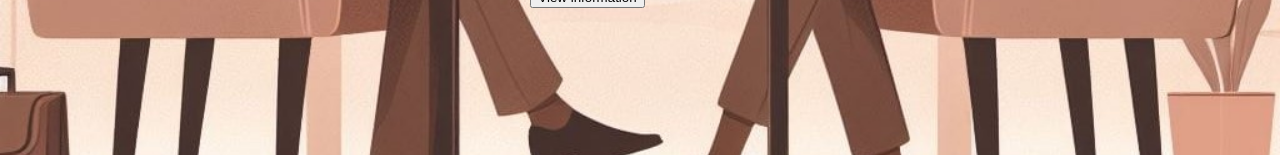
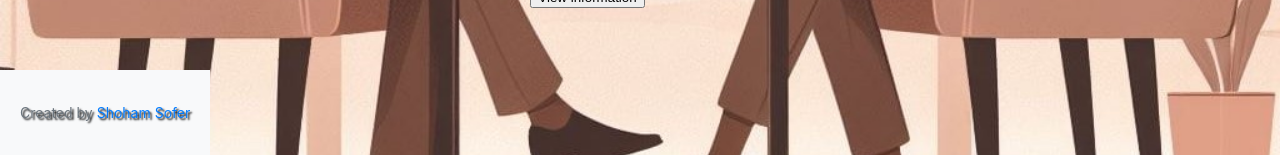
Before and after one commit to sofer1445/app_for_cv, a React (Create React App) app: page /TheRightJob in a window 1280 px wide. Shown: the part 645-800 px from the top of the page. Built offline with nearby package versions, Linux system fonts and the light colour scheme; no server answers.

Commit message:
styles 16/01/2024

```diff
--- a/package.json
+++ b/package.json
@@ -17,6 +17,7 @@
     "react-router-dom": "^6.2.1",
     "react-scripts": "5.0.1",
     "react-table": "^7.8.0",
+    "styled-components": "^6.1.8",
     "web-vitals": "^2.1.4"
   },
   "scripts": {
--- a/src/App.js
+++ b/src/App.js
@@ -7,6 +7,30 @@ import SearchJob from './SearchJob';
 import CheckLocalJobDescription from "./CheckLocalJobDescription";
 import aboutLogo from "./aboutLogo.webp";
 import About from "./About";
+import styled from 'styled-components';
+
+const Footer = styled.div`
+    background-color: #f8f9fa;
+    text-align: center;
+    padding: 20px;
+    position: fixed; /* תקבע את המיקום של האלמנט */
+    bottom: 0; /* הזז את האלמנט לתחתית הדף */
+    left: 0; /* הזז את האלמנט לצד שמאל של הדף */
+`;
+
+const FooterText = styled.p`
+    color: #6c757d;
+    font-size: 14px;
+`;
+
+const FooterLink = styled.a`
+    color: #007bff;
+    text-decoration: none;
+
+    &:hover {
+        color: #0056b3;
+    }
+`;
 
 function App() {
     const [page, setPage] = useState("menu");
@@ -54,7 +78,18 @@ function App() {
             </div>
             <img className={"App-aboutLogo"} src={aboutLogo} alt={"aboutLogo"}
                  onClick={handleAboutClick}/>
-            {page === "about" ? <About /> : null}
+            {page === "about" ? <About /> :
+                <Footer>
+                    <FooterText>
+                        <FooterText>Created by
+                            <FooterLink href="https://www.linkedin.com/in/shoham-sofer/"
+                                        target="_blank"
+                                        rel="noreferrer"
+                                        onClick={() => console.log('Link was clicked!')}> Shoham Sofer</FooterLink>
+                        </FooterText>
+                    </FooterText>
+                </Footer>
+            }
         </div>
     );
 }
--- a/src/FileUpload.js
+++ b/src/FileUpload.js
@@ -45,9 +45,25 @@ class FileUpload extends React.Component {
             <div className="FileUpload-container">
                 {this.state.loaded === 2 ?
                     <div>
-                        <p>File uploaded successfully</p>
+                        <p style={{
+                            color: "white",
+                            fontSize: "20px",
+                            fontWeight: "bold",
+                            textAlign: "center",
+                            marginTop: "10px",
+                            backgroundColor: "black",
+
+                        } }>File uploaded successfully</p>
                         {this.state.nameFile !== null ?
-                            <p>File name: {this.state.nameFile}</p>
+                            <p style={{
+                                color: "white",
+                                fontSize: "20px",
+                                fontWeight: "bold",
+                                textAlign: "center",
+                                marginTop: "10px",
+                                backgroundColor: "black",
+
+                            } }>File name: {this.state.nameFile}</p>
                             :
                             null
                         }
@@ -75,7 +91,15 @@ class FileUpload extends React.Component {
                         </div>
                     </div>
                 }
-                {this.state.loaded === 1 && <p>File is being uploaded...</p>}
+                {this.state.loaded === 1 && <p style={{
+                    color: "white",
+                    fontSize: "20px",
+                    fontWeight: "bold",
+                    textAlign: "center",
+                    marginTop: "10px",
+                    backgroundColor: "black",
+
+                } }>File is being uploaded...</p>}
             </div>
         );
     }
--- a/src/styles/About.css
+++ b/src/styles/About.css
@@ -10,6 +10,8 @@
     color: #fff;
     text-align: center;
     margin-bottom: 20px;
+    background-color: rgb(20, 20, 39);
+
 }
 
 .about-text {
@@ -17,6 +19,7 @@
     color: #fff;
     line-height: 1.6;
     margin-bottom: 20px;
+    background-color: rgb(20, 20, 39);
 }
 
 .about-list {
@@ -26,4 +29,6 @@
     color: #fff;
     line-height: 1.6;
     margin-bottom: 20px;
+    background-color: rgb(20, 20, 39);
+
 }
--- a/src/styles/App.css
+++ b/src/styles/App.css
@@ -741,3 +741,25 @@
     background-color: #2c3e50;
     color: #ecf0f1;
 }
+.App-footer-text {
+    font-size: 1.2em;
+    color: #ffffff;
+    text-shadow: 2px 2px 2px #000000;
+    text-align: center;
+    padding: 20px;
+    background-color: rgba(90, 90, 90, 0.8);
+    margin-bottom: 20px;
+}
+
+.App-footer-link{
+    color: #ffffff;
+    text-shadow: 2px 2px 2px #000000;
+    text-align: center;
+    padding: 20px;
+    background-color: rgba(90, 90, 90, 0.8);
+    margin-bottom: 20px;
+
+
+
+
+}
--- a/src/styles/FileUpload.css
+++ b/src/styles/FileUpload.css
@@ -8,6 +8,7 @@
     box-sizing: border-box;
     color: #ffffff;
     text-shadow: 2px 2px 2px #000000;
+
 }
 
 .FileUpload-row {
@@ -65,6 +66,8 @@
     width: 428px; /* הגדלת רוחב תיבת בחירת הקובץ */
     margin-top: -700px; /* הזזת תיבת בחירת הקובץ והכפתור כמה פיקסלים למעלה */
     border-radius: 10px; /* פינות מעוגלות */
+    position: relative; /* נדרש כדי ש- z-index יעבוד */
+    z-index: 9999;
 
 }
 
```
Also changed, not shown: 1 other file (tests, documents, lock files or other folders).
